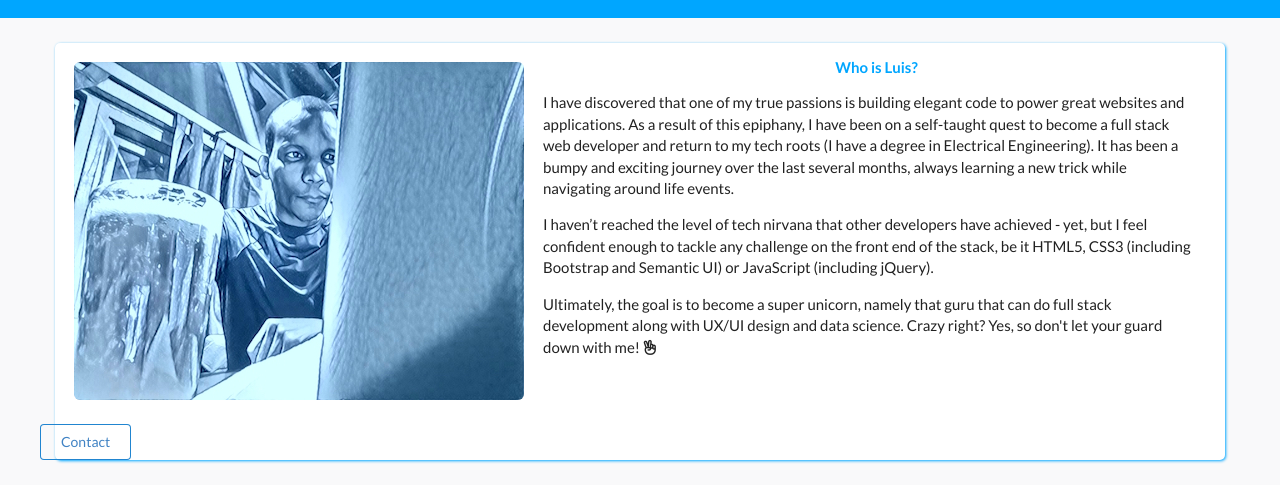
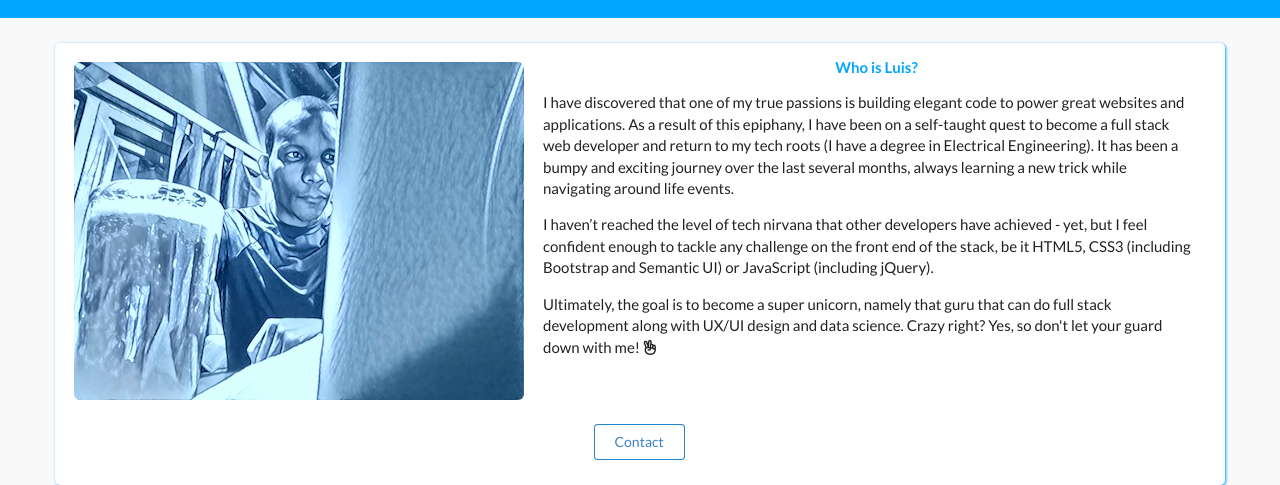
Before and after one commit to fuegoulloa/fuegoulloa.github.io, a plain HTML site: page about.html in a window 1280 px wide. Shown: the part 59-544 px from the top of the page. Drawn offline with nearby package versions, Linux system fonts and the light colour scheme.

Commit message:
Set width and margin for .contract-button selector

```diff
--- a/assets/css/main.css
+++ b/assets/css/main.css
@@ -115,6 +115,11 @@ h6, .h6 {
 	padding: 0 15px 10px 15px;
 }
 
+.contact-button {
+	width: 93px;
+	margin: 25px auto;
+}
+
 .btn-default {
     color: #fff;
     background-color: #00a6ff;
```
